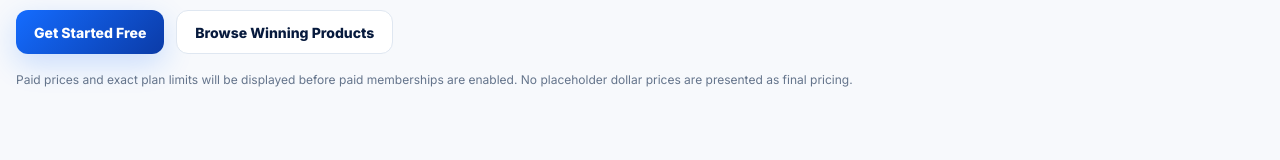
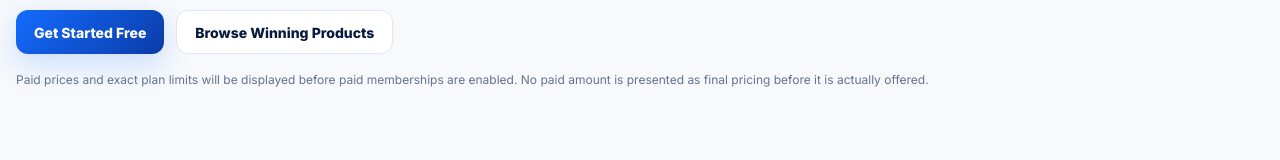
Before and after one commit to ponzey717/ecommpilot-main, a Next.js app: page /pricing in a window 1280 px wide. Shown: the part 1374-1534 px from the top of the page. Built offline with nearby package versions, Linux system fonts and the light colour scheme.

Commit message:
copy: remove internal build terminology from public UI

```diff
--- a/src/app/pricing/page.tsx
+++ b/src/app/pricing/page.tsx
@@ -105,7 +105,7 @@ export default function PricingPage() {
             <Link href={routes.winningProducts} className="button button-secondary">Browse Winning Products</Link>
           </div>
           <p className="mt-4 text-xs leading-5 text-[var(--muted)]">
-            Paid prices and exact plan limits will be displayed before paid memberships are enabled. No placeholder dollar prices are presented as final pricing.
+            Paid prices and exact plan limits will be displayed before paid memberships are enabled. No paid amount is presented as final pricing before it is actually offered.
           </p>
         </div>
       </section>
```
